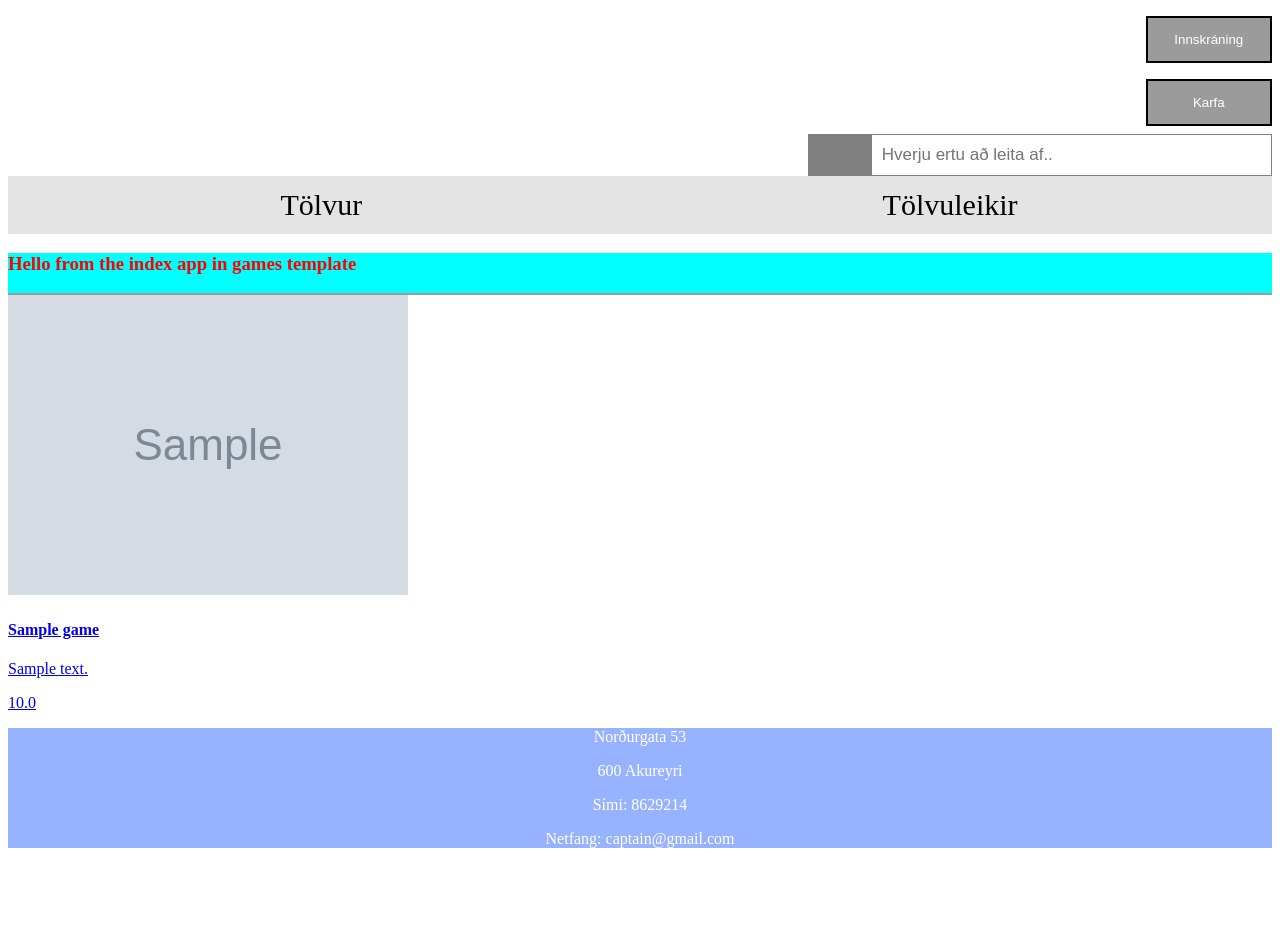
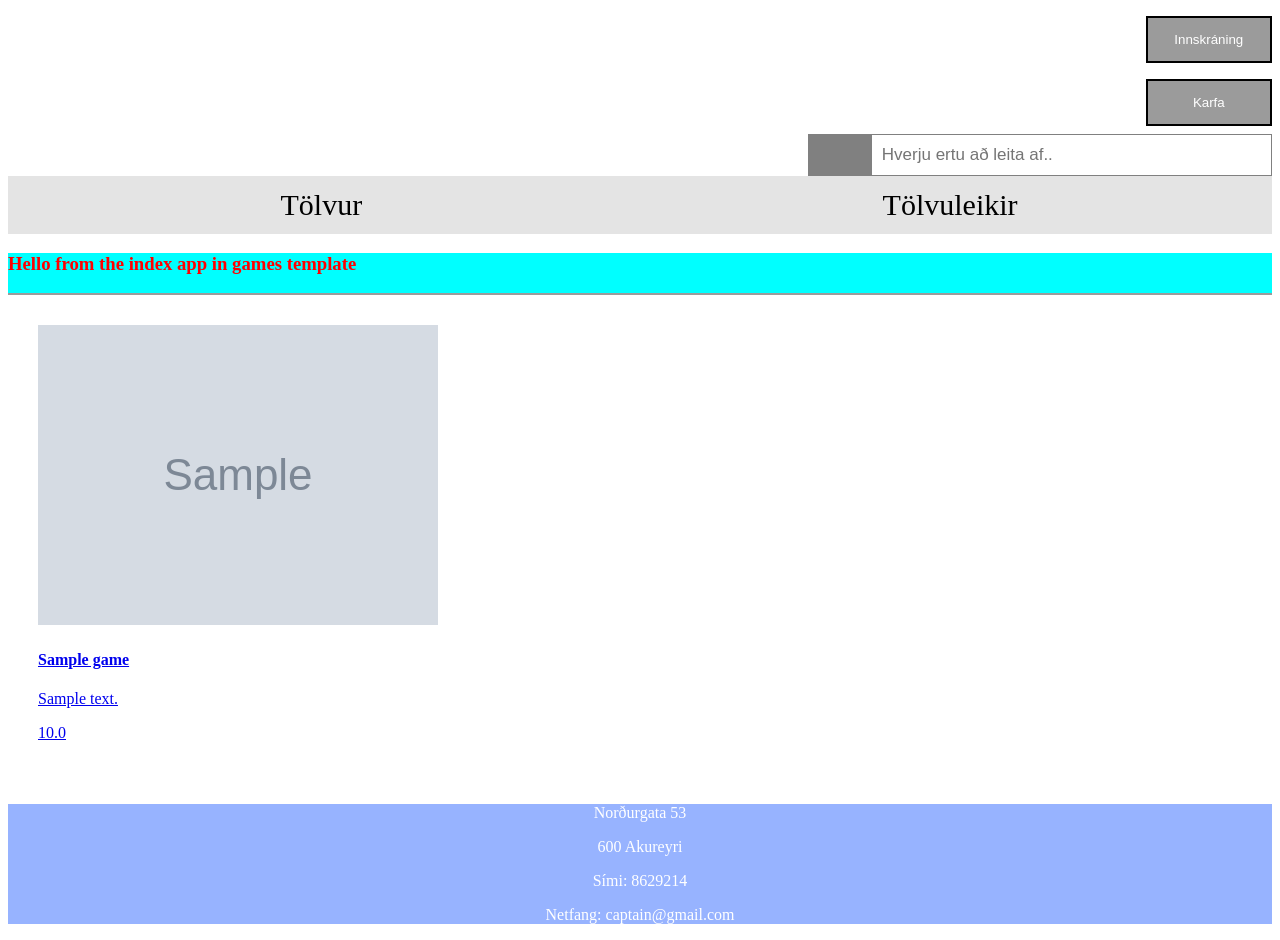
Before and after one commit to fridriks19/verkelgtnams2, a Django app: page /games/ in a window 1280 px wide. Before the commit the page ends 848 px from the top, so only its background shows below. Run offline with Django 3.2, Linux system fonts and the light colour scheme; tables that the repository leaves empty hold one stand-in row (values such as "Sample post"); grey boxes marked "Sample" are stand-in pictures.

Commit message:
made some game dummy data and connected it to browser

```diff
--- a/static/css/main.css
+++ b/static/css/main.css
@@ -1,10 +1,8 @@
-body {
-    height: 100vh;
-    padding: 0;
-}
+
 body {
     min-height: 100vh;
     padding: 0;
+
 }
 
 .games {
@@ -91,3 +89,16 @@
     border-left: none;
     cursor: pointer;
 }
+
+/* Þetta er til að displaya alla leiki sem flex box  */
+.index-games {
+    display: flex;
+}
+
+.single-games {
+    padding: 30px;
+}
+
+.single-games .games-img{
+    height: 300px;
+}
--- a/templates/games/index.html
+++ b/templates/games/index.html
@@ -3,7 +3,7 @@
     <div class="games">
         <h3 class="#">Hello from the index app in games template</h3>
     </div>
-    <div>
+    <div class="index-games">
     {% for game in games %}
         {% include 'games/single_game.html' with games=game %}
     {% endfor %}
```
Also changed, not shown: templates/base.html (+7 -6 lines).
